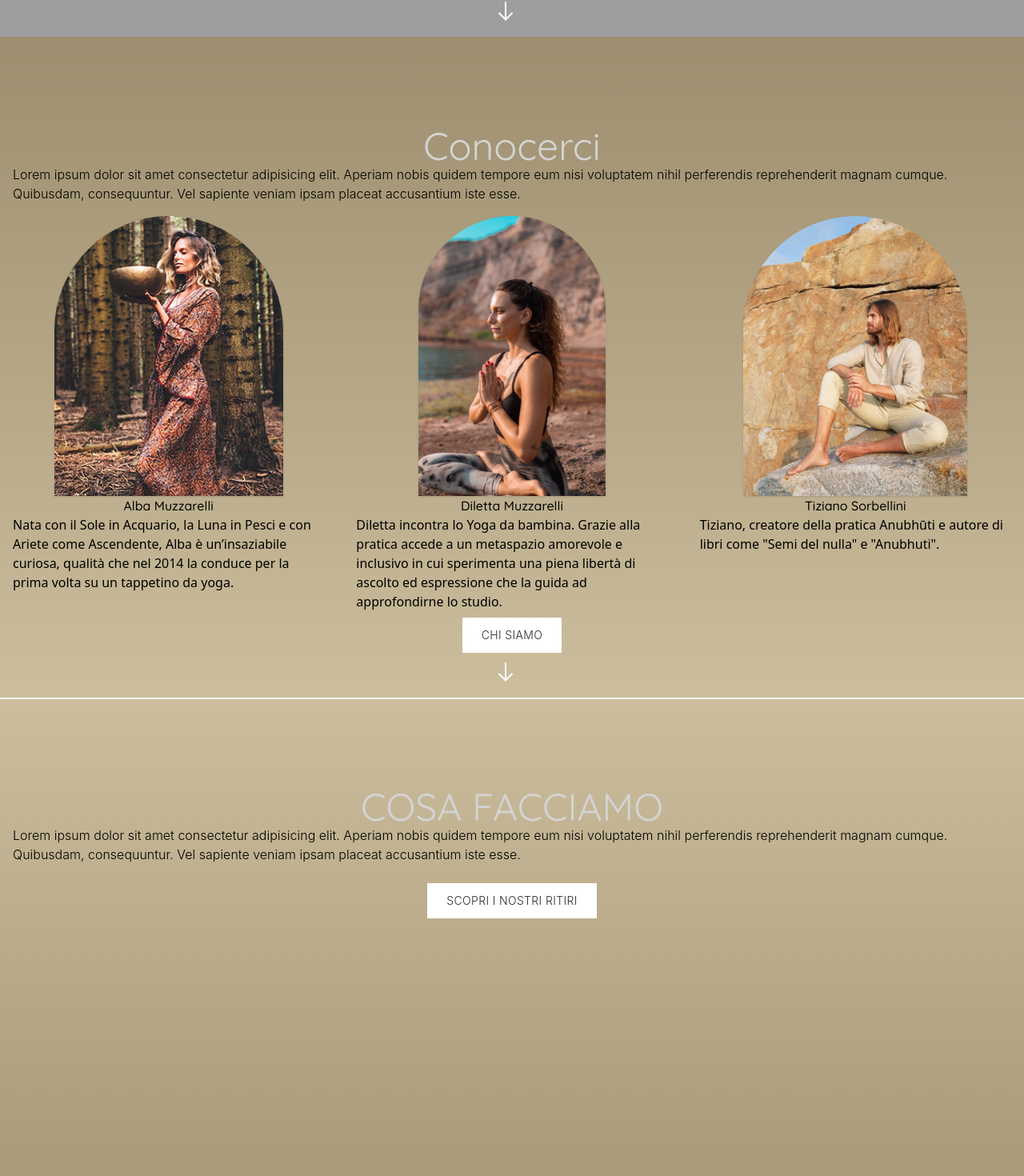
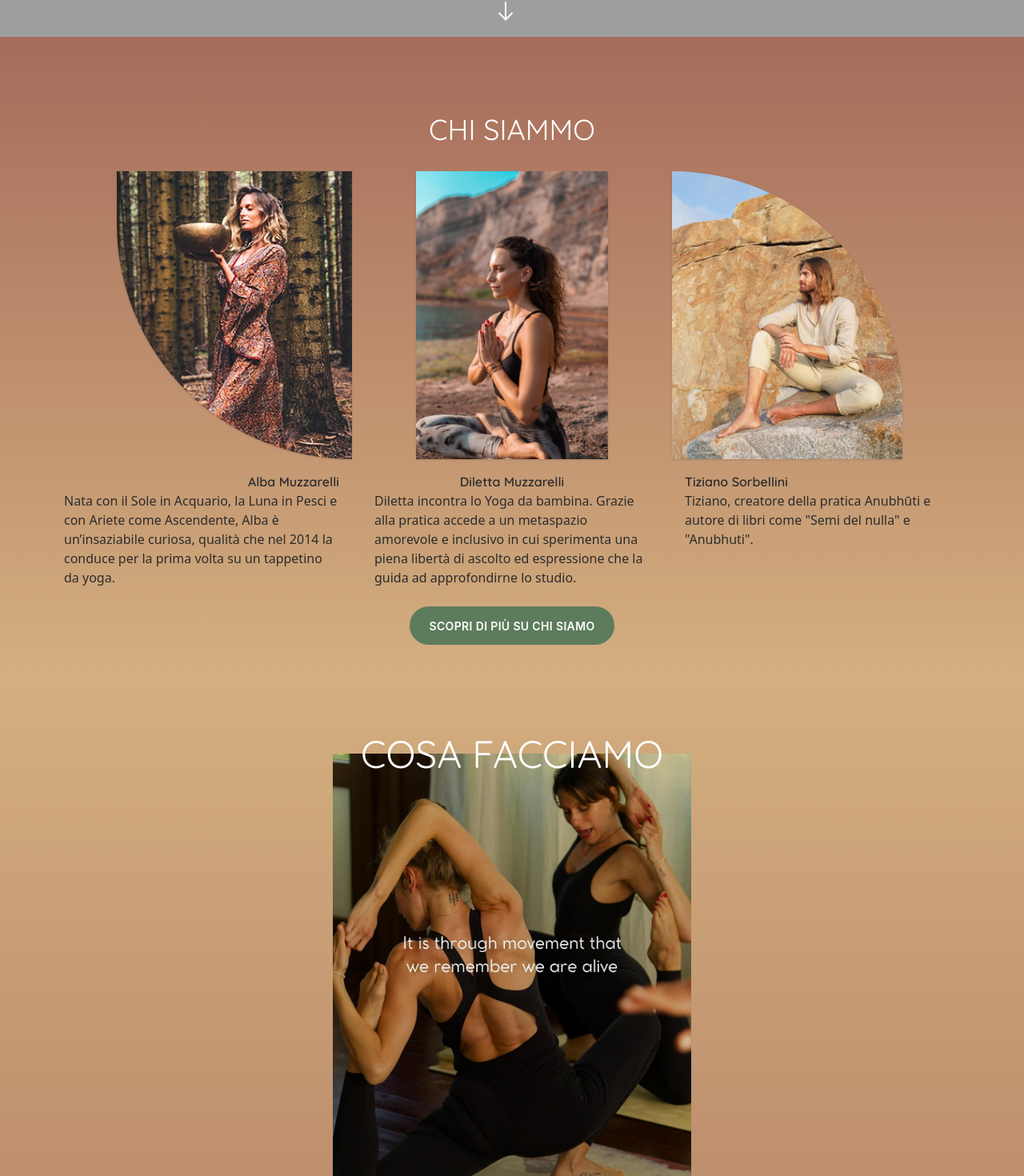
Before and after one commit to asorbellini/static-uma-yoga, a React (Vite) app: page / in a window 1280 px wide. Shown: the part 674-2144 px from the top of the page at 80% size. Built offline with nearby package versions, Linux system fonts and the light colour scheme; grey boxes are pictures that could not be loaded.

Commit message:
Adding CossaFacciamo Section

```diff
--- a/src/components/Hero.jsx
+++ b/src/components/Hero.jsx
@@ -6,8 +6,8 @@ function Hero() {
     <div className="relative h-[90vh] w-full flex flex-row items-end justify-center text-white">
       <div className="absolute inset-0 bg-[url('/images/homebg1.png')] bg-center bg-cover" /> {/*r */}
       <div className="relative z-10 p-12 text-center">
-          <h2 className="text-2xl md:text-5xl/4 p-2 md:p-4 rounded font-quicksand
-          ">¡Benvenuti a UMĀ!</h2>
+          <h1 className="text-2xl md:text-5xl/4 p-2 md:p-4 rounded font-quicksand font-bold
+          ">¡BENVENUTI A UMĀ!</h1>
           <p className="text-base md:text-xl p-2 md:p-4 rounded">Uno spazio sacro di crescita ed evoluzione personale che unisce e presenta i nostri progetti e percorsi yoga e in cui yu possa riconoscerti e sentirti a casa.</p>
       </div>
       {/* <CircularButton />  ver si lo ponemos */}
--- a/src/components/UmaSummary.jsx
+++ b/src/components/UmaSummary.jsx
@@ -1,99 +1,145 @@
-
-import FotoPortadaAlba from "../assets/images/PortadaAlba.png"
-import FotoPortadaDiletta from "../assets/images/PortadaDiletta.png"
-import FotoPortadaTiziano from "../assets/images/PortadaTiziano.png"
+import { useState, useEffect, useRef } from "react"
+import imageUrlAlba from "../assets/images/PortadaAlba.png"
+import imageUrlDiletta from "../assets/images/PortadaDiletta.png"
+import imageUrlTiziano from "../assets/images/PortadaTiziano.png"
+import cosaFacciamo from "../assets/images/CosaFacciamo.png"
 import { ArrowDown } from "./Icons"
 
-const SummaryMembers = [{
-    'fullName':'Alba Muzzarelli',
-    'imageUrl':FotoPortadaAlba,
-    'shortDescription':'Nata con il Sole in Acquario, la Luna in Pesci e con Ariete come Ascendente, Alba è un’insaziabile curiosa, qualità che nel 2014 la conduce per la prima volta su un tappetino da yoga.',
-},
-{
-    'fullName':'Diletta Muzzarelli',
-    'imageUrl':FotoPortadaDiletta,
-    'shortDescription':'Diletta incontra lo Yoga da bambina. Grazie alla pratica accede a un metaspazio amorevole e inclusivo in cui sperimenta una piena libertà di ascolto ed espressione che la guida ad approfondirne lo studio.',
-},
-{
-    'fullName':'Tiziano Sorbellini',
-    'imageUrl':FotoPortadaTiziano,
-    'shortDescription':'Tiziano, creatore della pratica Anubhūti e autore di libri come "Semi del nulla" e "Anubhuti".',
-},
-]
+
 
 
 function UmaSummary(){
+    const [isVisible, setIsVisible] = useState(false)
+    const sectionRef = useRef(null)
+    // Intersection Observer para animaciones
+    useEffect(() => {
+        const observer = new IntersectionObserver(
+        ([entry]) => {
+            if (entry.isIntersecting) {
+            setIsVisible(true)
+            }
+        },
+        { threshold: 0.3 },
+        )
+        if (sectionRef.current) {
+            observer.observe(sectionRef.current)
+        }
+        return () => observer.disconnect()
+    }, [])
     return(
         <div>
-
-            <section id="uma-summary" className="min-h-screen w-full pt-28 px-4 bg-gradient-to-t from-[#ccbe9d] to-[#9c8e6e] "> {/* to-[#aa935c]  */}
-                <div className="">
-                    <h3 className="text-2xl md:text-5xl/4 p-2 md:p-4 rounded font-quicksand text-neutral-300 text-center underline-offset-2">
-                    Conocerci
+            <section ref={sectionRef} id="uma-summary" className="min-h-screen w-full px-4 bg-gradient-to-t from-[#D4AF7F] to-[#a66c5b]">
+        {/* CHI SIAMMO titulo de sección */}
+                <div className="p-2 md:p-4 pt-24 md:pt-24">
+                    <h3 className="text-2xl md:text-4xl rounded font-quicksand text-white text-center font-light">
+                    CHI SIAMMO
                     </h3>
                 </div>
-                <div className="">
-                    <p>
-                        Lorem ipsum dolor sit amet consectetur adipisicing elit. Aperiam nobis quidem tempore eum nisi voluptatem nihil perferendis reprehenderit magnam cumque. Quibusdam, consequuntur. Vel sapiente veniam ipsam placeat accusantium iste esse.
-                    </p>
-                    <div className="flex flex-col sm:flex-row gap-10 mt-4">
-                            {SummaryMembers.map((member, index) => (
-                                <div className="w-full">
-                                    <div className="justify-items-center">
-                                        <img
-                                        key={index}
-                                        src={`${member.imageUrl}`}
-                                        alt={`Imagen ${member.fullName}`}
-                                        className="h-[200px] sm:h-[310px] lg:h-[350px] object-cover shadow rounded-t-full" />
-                                    </div>
-                                    <div>
-                                        <h2 className="font-quicksand text-base text-center font-medium">{member.fullName}</h2>
-                                        <p className="font-sans">{member.shortDescription}</p>
-                                    </div>
+                <div className="px-12">
+                    <div className="flex flex-col sm:flex-row gap-3 mt-4">
+                        <div className="flex-1 hover:scale-110 transition-all duration-1000">
+                            <a href="/chi-siamo/alba-muzzarelli">
+                                <div className={`justify-items-center sm:justify-items-end transition-all duration-[1000ms] ease-out ${isVisible ? "opacity-100 translate-x-0" : "opacity-0 -translate-x-10"}`}>
+                                    <img
+                                    src={imageUrlAlba}
+                                    alt="`Image Alba"
+                                    className=" h-[45vh] object-cover shadow rounded-bl-full " />
                                 </div>
-                            ))}
+                                <div className="p-2 md:p-4">
+                                    <h2 className="font-quicksand text-base text-right font-semibold text-[#2c2c2c] hover:underline transition-all">Alba Muzzarelli</h2>
+                                    <p className="font-sans text-[#2c2c2c]">Nata con il Sole in Acquario, la Luna in Pesci e con Ariete come Ascendente, Alba è un’insaziabile curiosa, qualità che nel 2014 la conduce per la prima volta su un tappetino da yoga.</p>
+                                </div>
+                            </a>
+                        </div>
+
+                        <div className="flex-1 hover:scale-110 transition-all duration-1000">
+                            <a href="/chi-siamo/diletta-muzzarelli">
+                                <div className={`justify-items-center sm:justify-items-center transition-all duration-[1000ms] ease-out ${isVisible ? "opacity-100 translate-y-0" : "opacity-0 -translate-y-10"}`}>
+                                    <img
+                                    src={imageUrlDiletta}
+                                    alt='Image Diletta'
+                                    className="h-[45vh] object-cover shadow" />
+                                </div>
+                                <div className="p-2 md:p-4">
+                                    <h2 className="font-quicksand text-base text-center font-semibold text-[#2c2c2c] hover:underline transition-all">Diletta Muzzarelli</h2>
+                                    <p className="font-sans text-[#2c2c2c]">Diletta incontra lo Yoga da bambina. Grazie alla pratica accede a un metaspazio amorevole e inclusivo in cui sperimenta una piena libertà di ascolto ed espressione che la guida ad approfondirne lo studio.</p>
+                                </div>
+                            </a>
+                        </div>
+
+                        <div className="flex-1 hover:scale-110 transition-all duration-1000">
+                            <a href="/chi-siamo/tiziano-sorbellini">
+                                <div className={`justify-items-center sm:justify-items-start transition-all duration-[1000ms] ease-out ${isVisible ? "opacity-100 translate-x-0" : "opacity-0 translate-x-10"}`}>
+                                    <img
+                                    src={imageUrlTiziano}
+                                    alt='Image Tiziano'
+                                    className="h-[45vh] object-cover shadow rounded-tr-full" />
+                                </div>
+                                <div className="p-2 md:p-4">
+                                    <h2 className="font-quicksand text-base text-left font-semibold text-[#2c2c2c] hover:underline transition-all">Tiziano Sorbellini</h2>
+                                    <p className="font-sans text-[#2c2c2c]">Tiziano, creatore della pratica Anubhūti e autore di libri come "Semi del nulla" e "Anubhuti".</p>
+                                </div>
+                            </a>
+                        </div>
+
                     </div>
                 </div>
-                <div className="flex justify-center my-2">
-                    <a href="/chi-siamo">
-                        <button className="bg-white text-[#2c2c2c] px-6 py-3 text-sm tracking-wide">
-                            CHI SIAMO
-                        </button>
-                    </a>
+                <div className="flex items-center justify-center ">
+                    <div className="bg-[#5C7C5C] justify-center my-2 rounded-full px-6 py-3  hover:bg-[#7DA87D] hover:border-[#5C7C5C]  transition-all duration-500">
+                        <a href="/chi-siamo">
+                            <button className="text-white text-sm font-semibold tracking-wide">
+                                SCOPRI DI PIÙ SU CHI SIAMO
+                            </button>
+                        </a>
+                    </div>
                 </div>
-                <div className="z-20 flex items-center justify-center hover:animate-pulse">
-                    <a href="#cosa-facciamo">
+            </section>
+            <section className="min-h-screen w-full px-4 bg-gradient-to-b from-[#D4AF7F] to-[#a66c5b] flex flex-col items-center justify-center">
+                <div className="relative w-full px-12 mt-24">
+            {/* Imagen */}
+                    <img
+                        src={cosaFacciamo}
+                        alt="Cosa Facciamo"
+                        className="w-full h-[50vh] sm:h-[70vh] object-cover md:object-contain"
+                    />
+
+            {/* COSA FACCIAMO superpuesto en la parte superior de imágen*/}
+                    <h2 className="w-full absolute -top-6 left-1/2 -translate-x-1/2 text-3xl md:text-4xl lg:text-5xl rounded font-quicksand text-white font-light text-center drop-shadow-2xl">
+                        COSA FACCIAMO
+                    </h2>
+                </div>
+
+                <div className="mt-20">
+                    <div className="flex flex-col sm:flex-row gap-3 px-12">
+                        <div className="flex-1 sm:flex-row">
+                                <div className={`justify-items-start sm:justify-items-end transition-all duration-[1000ms] ease-out ${isVisible ? "opacity-100 translate-x-0" : "opacity-0 -translate-x-10"}`}>
+                                    <img
+                                    src={imageUrlAlba}
+                                    alt="`Image Alba"
+                                    className=" h-[45vh] object-cover shadow rounded-bl-full " />
+                                </div>
+                                <div className="p-2 md:p-4">
+                                    <h2 className="font-quicksand text-base text-right font-semibold text-[#2c2c2c] hover:underline transition-all">Alba Muzzarelli</h2>
+                                    <p className="font-sans text-[#2c2c2c]">Nata con il Sole in Acquario, la Luna in Pesci e con Ariete come Ascendente, Alba è un’insaziabile curiosa, qualità che nel 2014 la conduce per la prima volta su un tappetino da yoga.</p>
+                                </div>
+                        </div>
+                        <div className="flex-1 bg-red-500 z-30">
+
+                        </div>
+                    </div>
+                </div>
+        {/*Flecha a siguiente sección */}
+                <div className="z-20 flex items-center justify-center hover:animate-pulse mt-8">
+                    <a href="#nostre-classi">
                         <ArrowDown />
                     </a>
                 </div>
             </section>
-            <div className="relative">
-                <span className="absolute h-0.5 bg-white transition-all duration-300 w-full"></span>
-            </div>
-            <section id="cosa-facciamo" className="min-h-screen w-full pt-28 px-4 bg-gradient-to-t from-[#9c8e6e] to-[#ccbe9d] "> {/* to-[#aa935c] */}
-                <div className="">
-                    <h3 className="text-2xl md:text-5xl/4 p-2 md:p-4 uppercase rounded font-quicksand text-neutral-300 text-center underline-offset-2">
-                    Cosa Facciamo
-                    </h3>
-                </div>
-                <div className="">
-                    <p>
-                        Lorem ipsum dolor sit amet consectetur adipisicing elit. Aperiam nobis quidem tempore eum nisi voluptatem nihil perferendis reprehenderit magnam cumque. Quibusdam, consequuntur. Vel sapiente veniam ipsam placeat accusantium iste esse.
-                    </p>
-                    <div className="flex flex-col sm:flex-row gap-10 mt-4">
-                        </div>
-                </div>
-                <div className="flex justify-center my-2">
-                    <a href="/retreat-e-workshop">
-                        <button className="bg-white text-[#2c2c2c] px-6 py-3 text-sm tracking-wide">
-                            SCOPRI I NOSTRI RITIRI
-                        </button>
-                    </a>
-                </div>
-            </section>
-            <section id="nostre-classi" className="min-h-screen w-full pt-28 px-4 bg-gradient-to-b from-[#9c8e6e] to-[#e7e0d0]" >
+
+
+            <section id="nostre-classi" className="min-h-screen w-full pt-28 px-4 bg-gradient-to-t from-[#CCBE9D] to-[#a66c5b] " >
                 <h1>
-                    Le notri classi
+                    Le retreats
                 </h1>
                 <div className="flex flex-col sm:flex-row">
                         <div>
```
Also changed, not shown: tailwind.config.js (+16 -0 lines), src/assets/images/CosaFacciamo.png (added), 1 other file (tests, documents, lock files or other folders).
